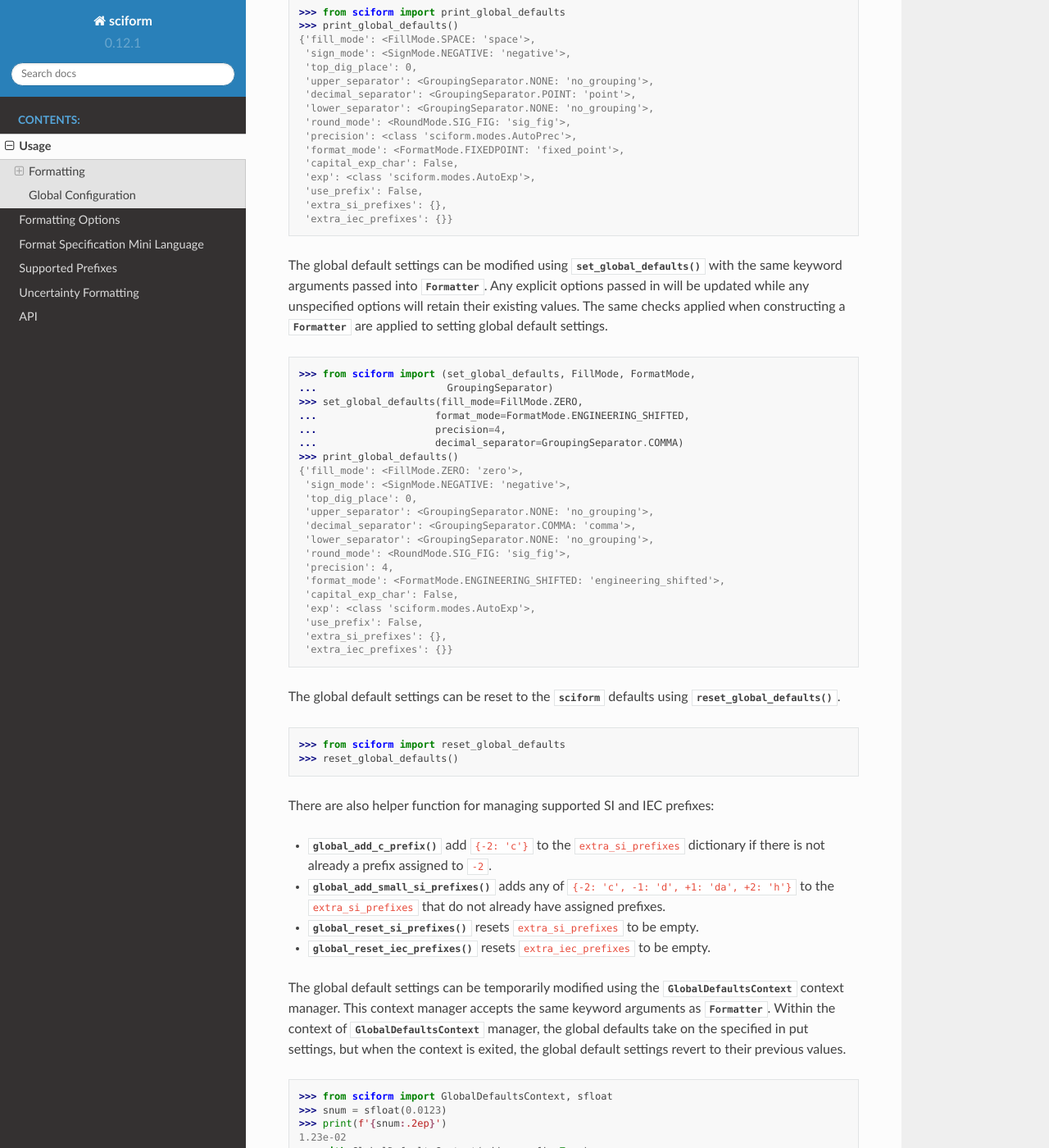
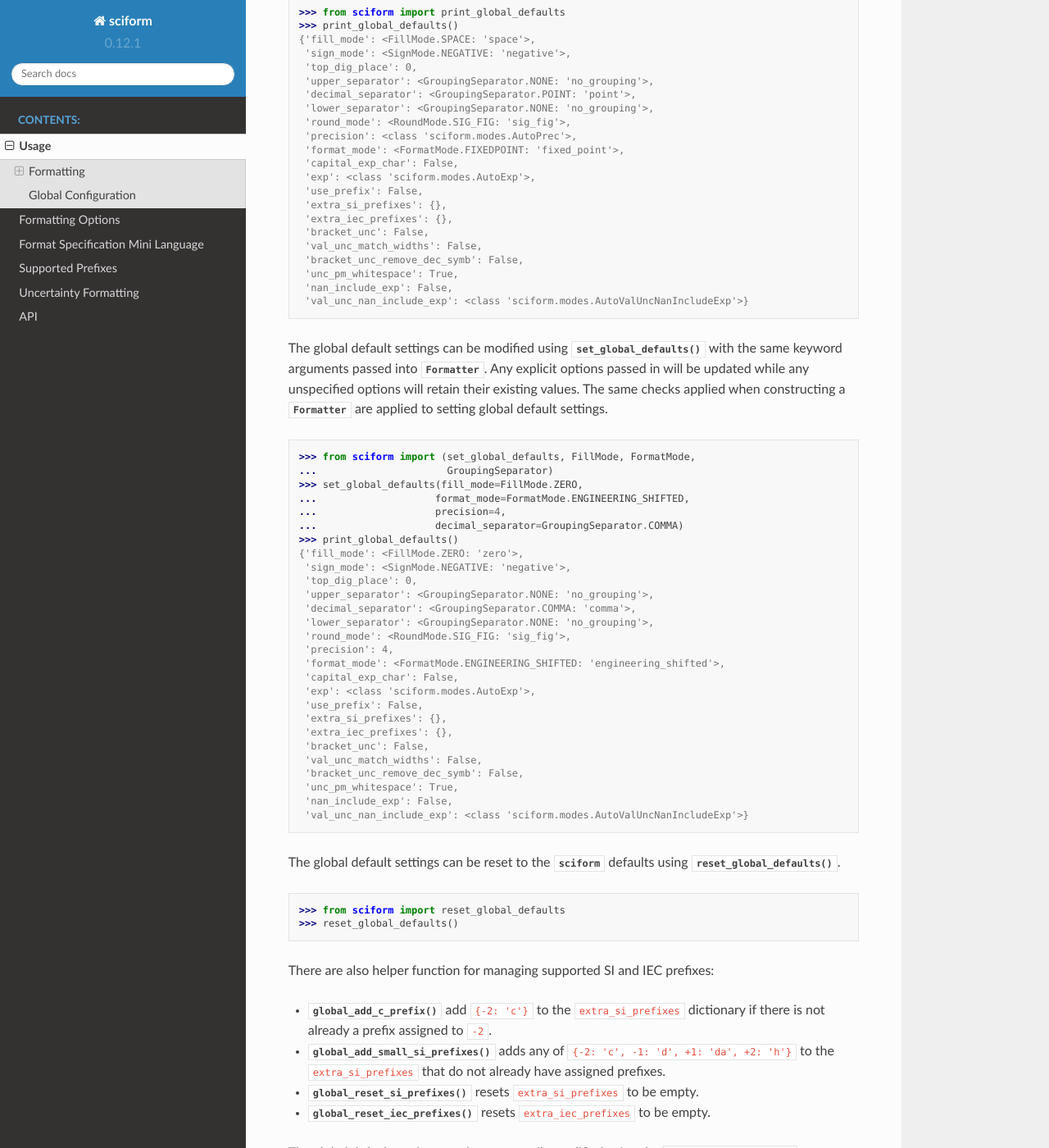
Before and after one commit to jagerber48/sciform, a Sphinx documentation site: the page built from docs/source/usage.rst, in a window 1280 px wide and 1400 px high, scrolled down 1214 px. Shown: the whole window at 82% size. Built offline with Sphinx 7.4.7 and the Read the Docs theme 2.0.0, drawn with Linux system fonts in a browser that asks for light colours.

Commit message:
update print global defaults doctest

```diff
--- a/docs/source/usage.rst
+++ b/docs/source/usage.rst
@@ -78,7 +78,13 @@ The global default settings can be viewed using
  'exp': <class 'sciform.modes.AutoExp'>,
  'use_prefix': False,
  'extra_si_prefixes': {},
- 'extra_iec_prefixes': {}}
+ 'extra_iec_prefixes': {},
+ 'bracket_unc': False,
+ 'val_unc_match_widths': False,
+ 'bracket_unc_remove_dec_symb': False,
+ 'unc_pm_whitespace': True,
+ 'nan_include_exp': False,
+ 'val_unc_nan_include_exp': <class 'sciform.modes.AutoValUncNanIncludeExp'>}
 
 The global default settings can be modified using
 :func:`set_global_defaults()` with the same keyword arguments passed
@@ -108,7 +114,13 @@ applied to setting global default settings.
  'exp': <class 'sciform.modes.AutoExp'>,
  'use_prefix': False,
  'extra_si_prefixes': {},
- 'extra_iec_prefixes': {}}
+ 'extra_iec_prefixes': {},
+ 'bracket_unc': False,
+ 'val_unc_match_widths': False,
+ 'bracket_unc_remove_dec_symb': False,
+ 'unc_pm_whitespace': True,
+ 'nan_include_exp': False,
+ 'val_unc_nan_include_exp': <class 'sciform.modes.AutoValUncNanIncludeExp'>}
 
 The global default settings can be reset to the :mod:`sciform` defaults
 using :func:`reset_global_defaults`.
```
